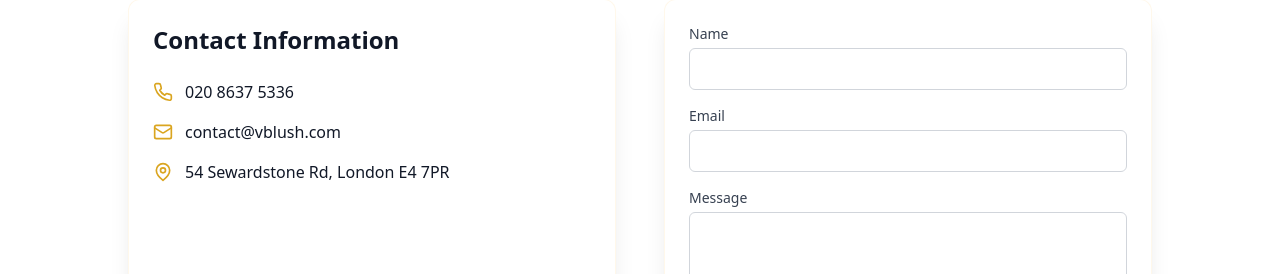
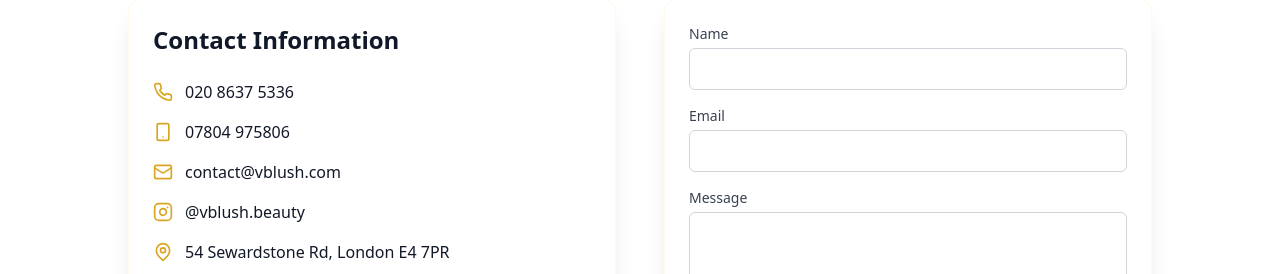
Before and after one commit to Developer353/Developer353.github.io, a React (Vite) app: page /contact in a window 1280 px wide. Shown: the part 306-580 px from the top of the page. Built offline with nearby package versions, Linux system fonts and the light colour scheme; no server answers.

Commit message:
Update Contact.tsx

```diff
--- a/src/pages/Contact.tsx
+++ b/src/pages/Contact.tsx
@@ -1,5 +1,5 @@
 import { motion } from 'framer-motion';
-import { Phone, Mail, MapPin } from 'lucide-react';
+import { Phone, Mail, MapPin, Instagram, Smartphone } from 'lucide-react';
 
 export default function Contact() {
   return (
@@ -33,8 +33,16 @@ export default function Contact() {
                 <span>020 8637 5336</span>
               </div>
               <div className="flex items-center">
+                <Smartphone className="w-5 h-5 text-gold-500 mr-3" />
+                <span>07804 975806</span>
+              </div>
+              <div className="flex items-center">
                 <Mail className="w-5 h-5 text-gold-500 mr-3" />
                 <span>contact@vblush.com</span>
+              </div>
+              <div className="flex items-center">
+                <Instagram className="w-5 h-5 text-gold-500 mr-3" />
+                <span>@vblush.beauty</span>
               </div>
               <div className="flex items-center">
                 <MapPin className="w-5 h-5 text-gold-500 mr-3" />
```
